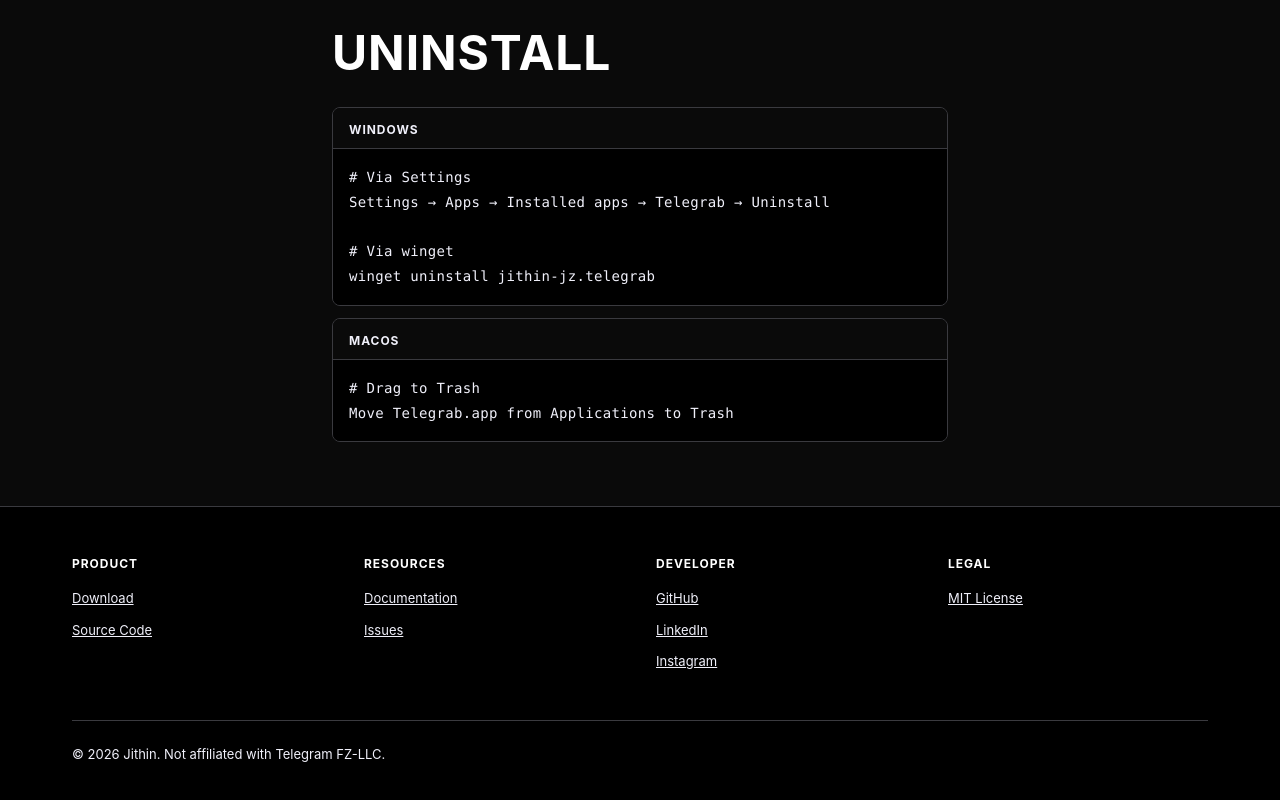
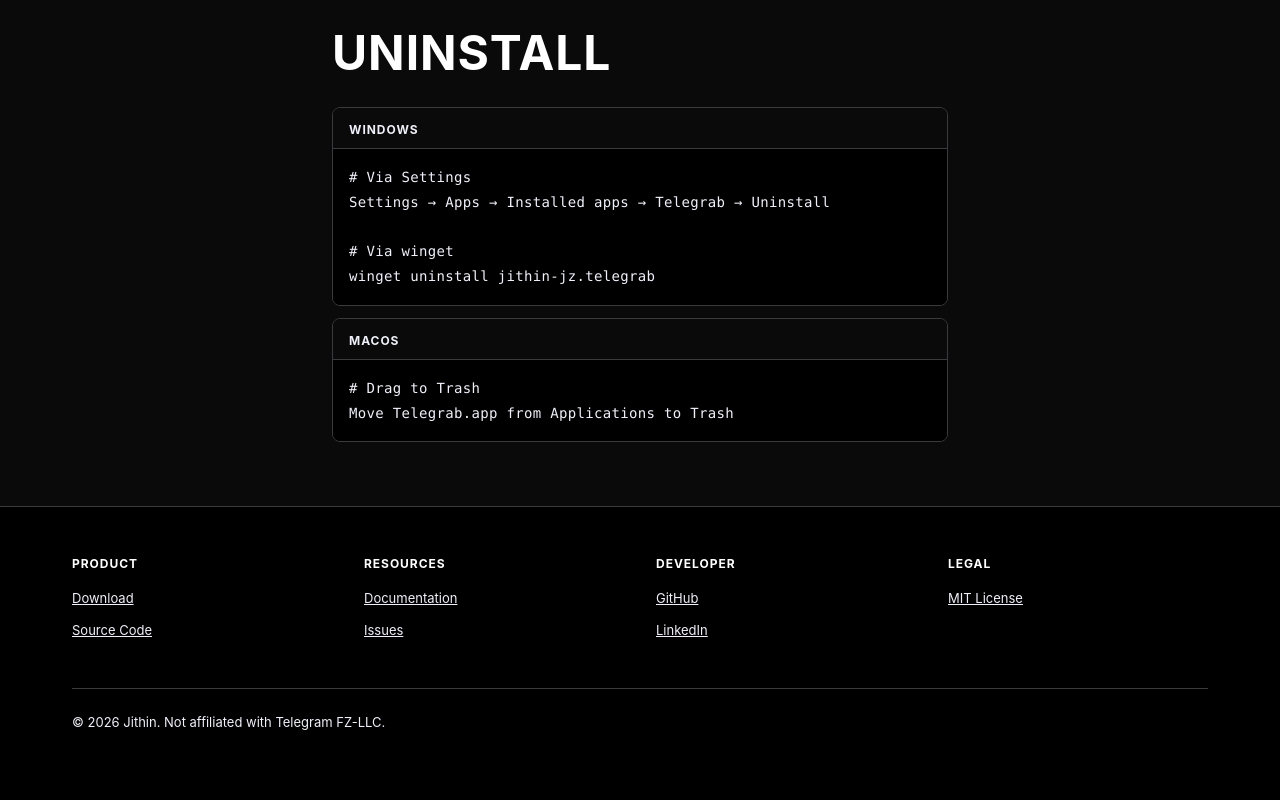
Before and after one commit to jithin-jz/telegrab, a React (Vite) app in the folder website/: page /docs in a window 1280 px wide. Shown: the part 2682-3482 px from the top of the page. Built offline with nearby package versions, Linux system fonts and the light colour scheme; no server answers; a web font is replaced by a local one.

Commit message:
fix: remove Instagram from footer

```diff
--- a/website/src/components/Footer.tsx
+++ b/website/src/components/Footer.tsx
@@ -22,7 +22,6 @@
             <ul className="mt-4 space-y-3 text-[13px] text-on-primary-mute tracking-[0]">
               <li><a href="https://github.com/jithin-jz" target="_blank" rel="noopener noreferrer" className="hover:text-on-primary underline transition-colors">GitHub</a></li>
               <li><a href="https://www.linkedin.com/in/jithin-kr" target="_blank" rel="noopener noreferrer" className="hover:text-on-primary underline transition-colors">LinkedIn</a></li>
-              <li><a href="https://www.instagram.com/jithin.jz/" target="_blank" rel="noopener noreferrer" className="hover:text-on-primary underline transition-colors">Instagram</a></li>
             </ul>
           </div>
           <div>
```
